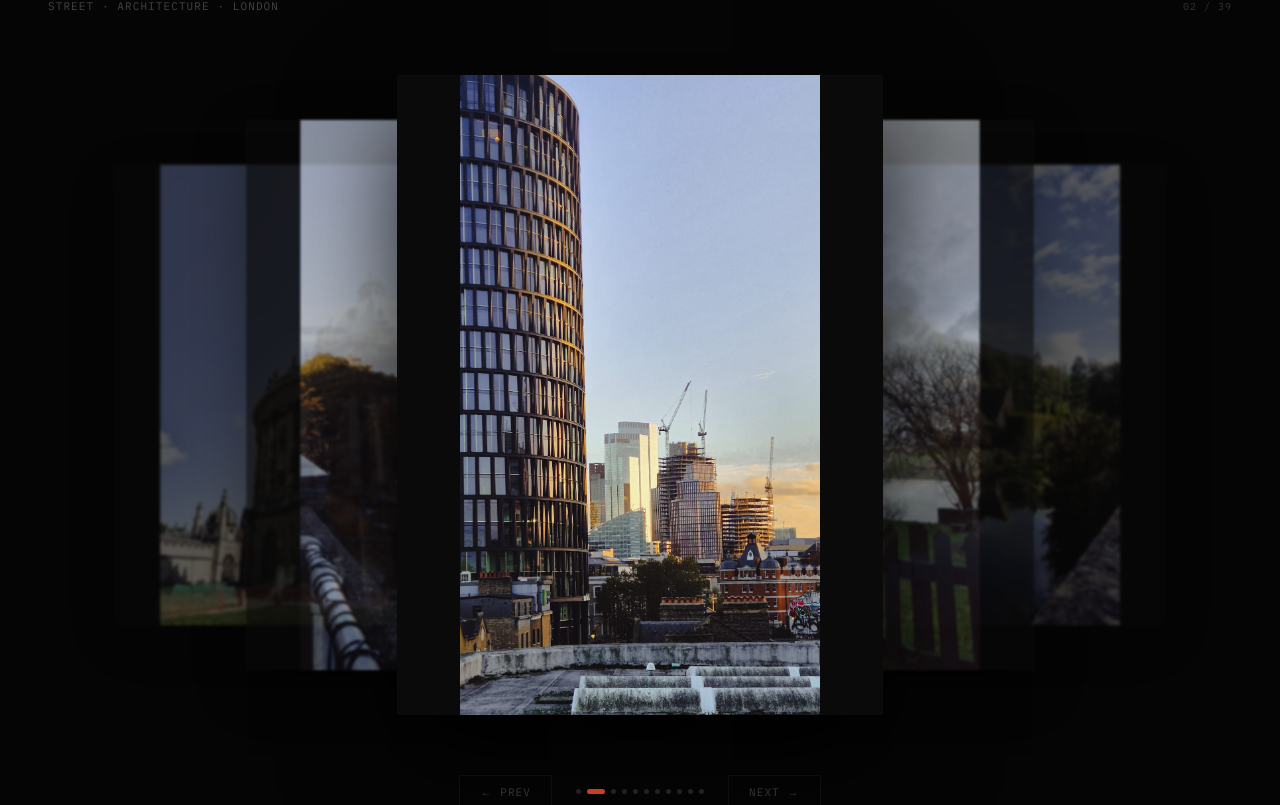
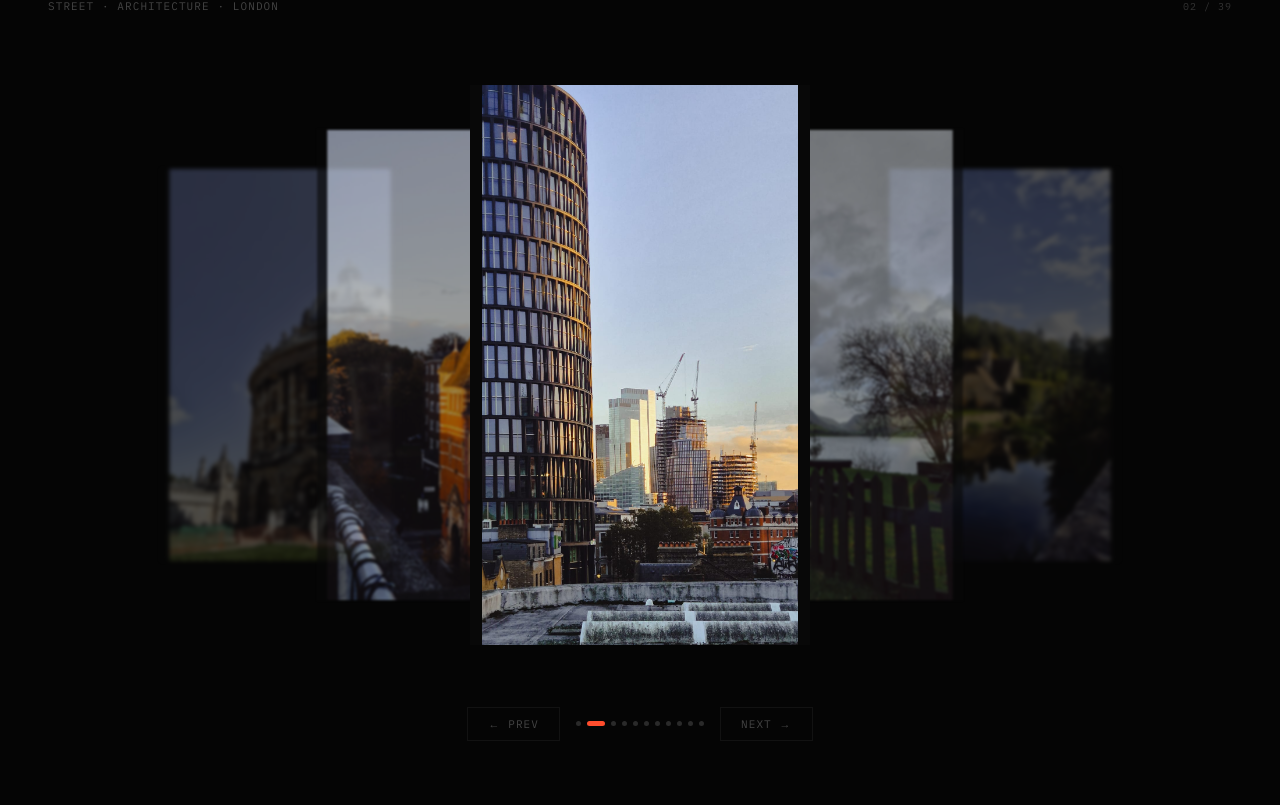
Before and after one commit to Ibad-10/ibad-portfolio, a Next.js app: page / in a window 1280 px wide. Shown: the part 4195-5000 px from the top of the page. Built offline with nearby package versions, Linux system fonts and the light colour scheme; a web font is replaced by a local one.

Commit message:
fix: lazy-init Resend to avoid build-time crash; fix carousel overflow causing layout shift

```diff
--- a/app/api/contact/route.ts
+++ b/app/api/contact/route.ts
@@ -1,7 +1,7 @@
 import { NextRequest, NextResponse } from "next/server";
 import { Resend } from "resend";
 
-const resend = new Resend(process.env.RESEND_API_KEY);
+export const dynamic = "force-dynamic";
 
 export async function POST(req: NextRequest) {
   const { name, email, message } = await req.json();
@@ -9,6 +9,8 @@ export async function POST(req: NextRequest) {
   if (!name || !email || !message) {
     return NextResponse.json({ error: "Missing fields" }, { status: 400 });
   }
+
+  const resend = new Resend(process.env.RESEND_API_KEY);
 
   const { error } = await resend.emails.send({
     from: "Portfolio Contact <onboarding@resend.dev>",
--- a/components/sections/Photography.tsx
+++ b/components/sections/Photography.tsx
@@ -8,6 +8,15 @@ const PHOTOS = Array.from({ length: 39 }, (_, i) => ({
   src: `/lightroom/photo-${String(i + 1).padStart(2, "0")}.jpeg`,
   alt: `Photography ${i + 1}`,
 }));
+
+// pixel offsets per slot — safe, no percentage bleed
+const SLOTS = [
+  { dx: -2, scale: 0.70, opacity: 0.30, blur: "blur(3px)", z: 1 },
+  { dx: -1, scale: 0.84, opacity: 0.60, blur: "blur(1px)", z: 2 },
+  { dx:  0, scale: 1.00, opacity: 1.00, blur: "none",      z: 3 },
+  { dx:  1, scale: 0.84, opacity: 0.60, blur: "blur(1px)", z: 2 },
+  { dx:  2, scale: 0.70, opacity: 0.30, blur: "blur(3px)", z: 1 },
+];
 
 export function Photography() {
   const ref = useRef<HTMLElement>(null);
@@ -21,6 +30,11 @@ export function Photography() {
   const next = useCallback(() => setCurrent((c) => (c + 1) % PHOTOS.length), []);
   const prev = useCallback(() => setCurrent((c) => (c - 1 + PHOTOS.length) % PHOTOS.length), []);
 
+  function resetAuto() {
+    if (autoRef.current) clearInterval(autoRef.current);
+    autoRef.current = setInterval(next, 4000);
+  }
+
   useEffect(() => {
     autoRef.current = setInterval(next, 4000);
     return () => { if (autoRef.current) clearInterval(autoRef.current); };
@@ -28,34 +42,25 @@ export function Photography() {
 
   useEffect(() => {
     const onKey = (e: KeyboardEvent) => {
-      if (e.key === "ArrowRight") { next(); if (autoRef.current) clearInterval(autoRef.current); autoRef.current = setInterval(next, 4000); }
-      if (e.key === "ArrowLeft")  { prev(); if (autoRef.current) clearInterval(autoRef.current); autoRef.current = setInterval(next, 4000); }
+      if (e.key === "ArrowRight") { next(); resetAuto(); }
+      if (e.key === "ArrowLeft")  { prev(); resetAuto(); }
     };
     window.addEventListener("keydown", onKey);
     return () => window.removeEventListener("keydown", onKey);
+  // eslint-disable-next-line react-hooks/exhaustive-deps
   }, [next, prev]);
 
-  function resetAuto() {
-    if (autoRef.current) clearInterval(autoRef.current);
-    autoRef.current = setInterval(next, 4000);
-  }
-
-  // Precompute indices for the visible strip: prev2, prev1, current, next1, next2
-  const indices = [-2, -1, 0, 1, 2].map(
-    (o) => (current + o + PHOTOS.length) % PHOTOS.length
-  );
-
-  const CARD_CONFIGS = [
-    // [xPercent, scale, opacity, zIndex, blur]
-    { x: "-72%", scale: 0.72, opacity: 0.35, z: 1, blur: "blur(2px)" },
-    { x: "-38%", scale: 0.86, opacity: 0.65, z: 2, blur: "blur(1px)" },
-    { x: "0%",   scale: 1,    opacity: 1,    z: 3, blur: "none" },
-    { x: "38%",  scale: 0.86, opacity: 0.65, z: 2, blur: "blur(1px)" },
-    { x: "72%",  scale: 0.72, opacity: 0.35, z: 1, blur: "blur(2px)" },
-  ];
+  const CARD_W = 340; // px — base card width
+  const GAP    = 180; // px — spacing between card centres
 
   return (
-    <section id="photography" ref={ref} className="bg-[#050505] py-24 overflow-hidden">
+    <section
+      id="photography"
+      ref={ref}
+      className="bg-[#050505] py-24 w-full"
+      style={{ overflowX: "hidden" }}
+    >
+      {/* Header */}
       <div className="px-6 md:px-12">
         <motion.p
           className="section-label mb-4"
@@ -80,10 +85,13 @@ export function Photography() {
         </div>
       </div>
 
-      {/* Carousel — full width, no side padding */}
+      {/* Stage — clipped so cards don't affect page width */}
       <motion.div
         className="relative w-full flex items-center justify-center"
-        style={{ height: "clamp(340px, 55vw, 680px)" }}
+        style={{
+          height: "clamp(300px, 52vw, 620px)",
+          overflow: "hidden",
+        }}
         initial={{ opacity: 0, y: 40 }}
         animate={inView ? { opacity: 1, y: 0 } : {}}
         transition={{ delay: 0.2, duration: 0.7 }}
@@ -95,59 +103,56 @@ export function Photography() {
           if (Math.abs(delta) > 40) { if (delta > 0) next(); else prev(); resetAuto(); }
         }}
         onTouchStart={(e) => { dragStart.current = e.touches[0].clientX; didDrag.current = false; }}
-        onTouchMove={(e) => { if (Math.abs(e.touches[0].clientX - dragStart.current) > 8) didDrag.current = true; }}
+        onTouchMove={(e) => {
+          if (Math.abs(e.touches[0].clientX - dragStart.current) > 8) didDrag.current = true;
+        }}
         onTouchEnd={(e) => {
           const delta = dragStart.current - e.changedTouches[0].clientX;
           if (Math.abs(delta) > 40) { if (delta > 0) next(); else prev(); resetAuto(); }
         }}
       >
-        {indices.map((photoIdx, slot) => {
-          const cfg = CARD_CONFIGS[slot];
-          const isCenter = slot === 2;
+        {SLOTS.map((slot, i) => {
+          const photoIdx = (current + slot.dx + PHOTOS.length) % PHOTOS.length;
           const photo = PHOTOS[photoIdx];
+          const isCenter = slot.dx === 0;
+          const translateX = slot.dx * GAP;
 
           return (
             <motion.div
-              key={`${photoIdx}-${slot}`}
-              className="absolute top-0 bottom-0 flex items-center justify-center"
-              style={{ width: "clamp(240px, 38vw, 560px)", zIndex: cfg.z }}
+              key={`${i}-${current}`}
+              className="absolute flex items-center justify-center"
+              style={{
+                width: CARD_W,
+                zIndex: slot.z,
+                top: 0,
+                bottom: 0,
+              }}
               animate={{
-                x: cfg.x,
-                scale: cfg.scale,
-                opacity: cfg.opacity,
-                filter: cfg.blur,
+                x: translateX,
+                scale: slot.scale,
+                opacity: slot.opacity,
+                filter: slot.blur,
               }}
               transition={{ type: "spring", stiffness: 260, damping: 32 }}
               onClick={() => {
-                if (!didDrag.current) {
-                  if (isCenter) setLightbox(photo);
-                  else { if (slot < 2) prev(); else next(); resetAuto(); }
-                }
+                if (didDrag.current) return;
+                if (isCenter) setLightbox(photo);
+                else { if (slot.dx < 0) prev(); else next(); resetAuto(); }
               }}
             >
-              {/* Card — natural height, image uncropped */}
-              <div
-                className="w-full relative overflow-hidden"
-                style={{
-                  background: "#0a0a0a",
-                  border: "none",
-                  boxShadow: isCenter
-                    ? "0 40px 100px rgba(0,0,0,0.85)"
-                    : "0 20px 60px rgba(0,0,0,0.6)",
-                }}
-              >
+              <div className="w-full relative overflow-hidden" style={{ background: "#080808" }}>
                 <Image
                   src={photo.src}
                   alt={photo.alt}
-                  width={900}
-                  height={1200}
-                  className="w-full h-auto object-contain block"
-                  style={{ maxHeight: "clamp(320px, 50vw, 640px)" }}
+                  width={800}
+                  height={1067}
+                  className="w-full h-auto block"
+                  style={{ maxHeight: "clamp(260px, 44vw, 560px)", objectFit: "contain" }}
                   draggable={false}
                   priority={isCenter}
                 />
                 {isCenter && (
-                  <div className="absolute inset-0 bg-gradient-to-t from-black/40 via-transparent to-transparent opacity-0 hover:opacity-100 transition-opacity duration-300 flex items-end p-4">
+                  <div className="absolute inset-0 bg-gradient-to-t from-black/50 via-transparent to-transparent opacity-0 hover:opacity-100 transition-opacity duration-300 flex items-end p-4">
                     <p className="font-mono text-[9px] text-white/50 tracking-widest uppercase">
                       Click to expand
                     </p>
@@ -160,7 +165,7 @@ export function Photography() {
       </motion.div>
 
       {/* Controls */}
-      <div className="flex items-center justify-center gap-6 mt-10 px-6">
+      <div className="flex items-center justify-center gap-4 mt-8 px-6 flex-wrap">
         <button
           onClick={() => { prev(); resetAuto(); }}
           className="font-mono text-[11px] text-[#444] hover:text-white tracking-widest uppercase border border-white/5 hover:border-white/20 px-5 py-2 transition-all duration-200"
@@ -168,10 +173,12 @@ export function Photography() {
           ← PREV
         </button>
 
-        {/* Dot indicators — condensed */}
-        <div className="flex items-center gap-1.5 overflow-hidden max-w-[160px]">
+        <div className="flex items-center gap-1.5">
           {PHOTOS.map((_, i) => {
-            const dist = Math.min(Math.abs(i - current), PHOTOS.length - Math.abs(i - current));
+            const dist = Math.min(
+              Math.abs(i - current),
+              PHOTOS.length - Math.abs(i - current)
+            );
             if (dist > 5) return null;
             return (
               <button
```
